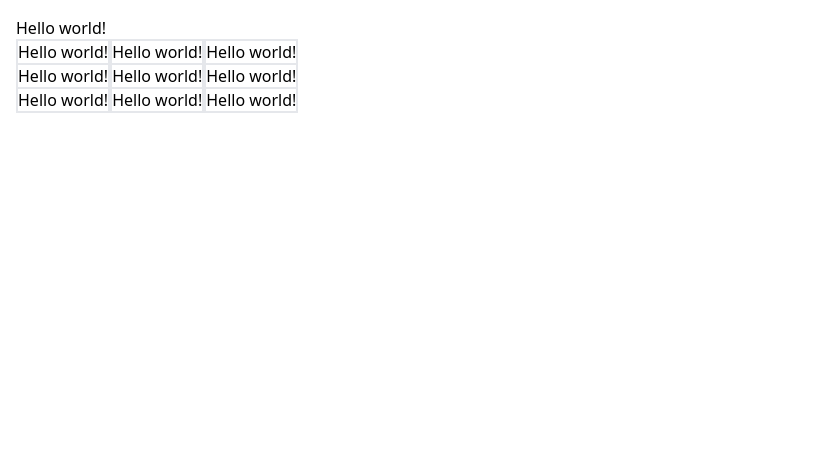
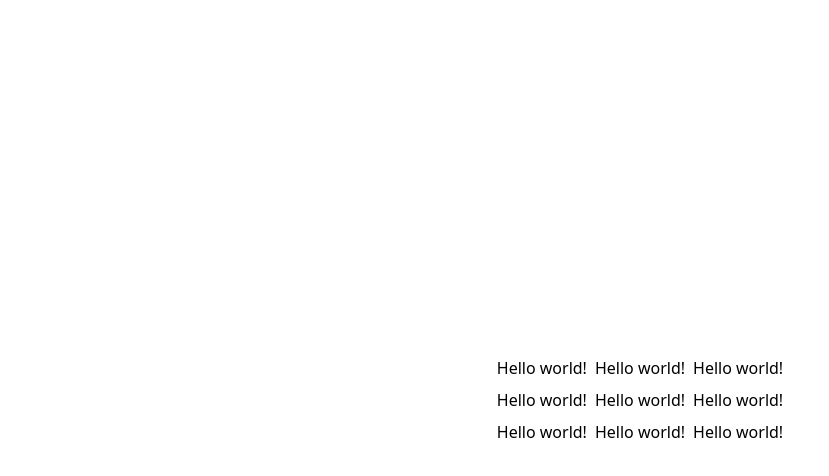
Before and after one commit to warrenwhipple/settings-components, a React (Vite) app: page / in a window 1280 px wide. Shown: the top 476 px of the page, without its empty margins (0-829 px from the left). Built offline with nearby package versions, Linux system fonts and the light colour scheme.

Commit message:
Extract Cell component

```diff
--- a/src/App.tsx
+++ b/src/App.tsx
@@ -1,95 +1,22 @@
-import {
-  createContext,
-  KeyboardEventHandler,
-  ReactNode,
-  useCallback,
-  useContext,
-  useRef,
-  useState,
-} from "react";
+import { useRef, useState } from "react";
+import { Cell, CellsContext } from "./Cell";
 
-const CellsContext = createContext<HTMLSpanElement[][]>([]);
-
-const Cell = ({
-  rowIndex,
-  columnIndex,
-  children,
-}: {
-  rowIndex: number;
-  columnIndex: number;
-  children: ReactNode;
-}) => {
-  const cells = useContext(CellsContext);
-  if (!cells[rowIndex]) cells[rowIndex] = [];
-
-  const callbackRef = useCallback(
-    (el: HTMLSpanElement | null) => {
-      if (el) cells[rowIndex][columnIndex] = el;
-      else delete cells[rowIndex][columnIndex];
-    },
-    [rowIndex, columnIndex, cells]
-  );
-
-  const onKeyDown = useCallback<KeyboardEventHandler<HTMLSpanElement>>(
-    (e) => {
-      switch (e.key) {
-        case "ArrowUp": {
-          cells[rowIndex - 1]?.[columnIndex]?.focus();
-          return;
-        }
-        case "ArrowDown": {
-          cells[rowIndex + 1]?.[columnIndex]?.focus();
-          return;
-        }
-        case "ArrowLeft": {
-          cells[rowIndex]?.[columnIndex - 1]?.focus();
-          return;
-        }
-        case "ArrowRight": {
-          cells[rowIndex]?.[columnIndex + 1]?.focus();
-          return;
-        }
-      }
-    },
-    [rowIndex, columnIndex, cells]
-  );
-
-  return (
-    <span
-      ref={callbackRef}
-      tabIndex={0}
-      className="border-2"
-      onKeyDown={onKeyDown}
-    >
-      {children}
-    </span>
-  );
-};
-
-const rows = [0, 1, 2];
-const columns = [0, 1, 2];
+const initialData: string[][] = Array(3).fill(Array(3).fill("Hello world!"));
 
 export const App = () => {
-  const [value, setValue] = useState("Hello world!");
+  const [data, setData] = useState(initialData);
 
-  const cellsRef = useRef<HTMLSpanElement[][]>();
+  const cellsRef = useRef<HTMLDivElement[][]>();
   if (!cellsRef.current) cellsRef.current = [];
 
   return (
-    <div className="p-4">
-      <div>
-        <input
-          value={value}
-          onChange={(e) => {
-            setValue(e.target.value);
-          }}
-        />
-      </div>
+    <div className="h-screen flex justify-center items-center">
+      <div className="flex flex-col">
         <CellsContext.Provider value={cellsRef.current}>
-        {rows.map((i) => (
-          <div key={i}>
-            {columns.map((j) => (
-              <Cell key={j} rowIndex={i} columnIndex={j}>
+          {data.map((row, i) => (
+            <div key={i} className="flex">
+              {row.map((value, j) => (
+                <Cell key={j} rowIndex={i} columnIndex={j} setData={setData}>
                   {value}
                 </Cell>
               ))}
@@ -97,5 +24,6 @@ export const App = () => {
           ))}
         </CellsContext.Provider>
       </div>
+    </div>
   );
 };
--- /dev/null
+++ b/src/Cell.tsx
@@ -0,0 +1,80 @@
+import {
+  createContext,
+  DetailedHTMLProps,
+  Dispatch,
+  HTMLAttributes,
+  ReactNode,
+  SetStateAction,
+  useContext,
+  useMemo,
+  useRef,
+} from "react";
+
+export const CellsContext = createContext<HTMLDivElement[][]>([]);
+
+export const Cell = ({
+  rowIndex,
+  columnIndex,
+  setData,
+  children,
+}: {
+  rowIndex: number;
+  columnIndex: number;
+  setData: Dispatch<SetStateAction<string[][]>>;
+  children: ReactNode;
+}) => {
+  const cells = useContext(CellsContext);
+  if (!cells[rowIndex]) cells[rowIndex] = [];
+
+  const cellRef = useRef<HTMLDivElement>();
+
+  const cellProps = useMemo<
+    Partial<DetailedHTMLProps<HTMLAttributes<HTMLDivElement>, HTMLDivElement>>
+  >(
+    () => ({
+      ref: (el) => {
+        if (el) {
+          cellRef.current = el;
+          cells[rowIndex][columnIndex] = el;
+        } else if (
+          cellRef.current &&
+          cellRef.current === cells[rowIndex][columnIndex]
+        ) {
+          delete cells[rowIndex][columnIndex];
+        }
+      },
+      onClick: (e) => {},
+      onKeyDown: (e) => {
+        switch (e.key) {
+          case "ArrowUp": {
+            cells[rowIndex - 1]?.[columnIndex]?.focus();
+            return;
+          }
+          case "ArrowDown": {
+            cells[rowIndex + 1]?.[columnIndex]?.focus();
+            return;
+          }
+          case "ArrowLeft": {
+            cells[rowIndex]?.[columnIndex - 1]?.focus();
+            return;
+          }
+          case "ArrowRight": {
+            cells[rowIndex]?.[columnIndex + 1]?.focus();
+            return;
+          }
+        }
+      },
+    }),
+    [rowIndex, columnIndex, cells]
+  );
+
+  return (
+    <div
+      tabIndex={0}
+      className="cursor-pointer focus:outline-none focus:ring focus:ring-cyan-500 hover:ring-1 hover:ring-slate-400 p-1"
+      {...cellProps}
+    >
+      {children}
+    </div>
+  );
+};
```
Lines whose indentation alone changed are shown as unchanged.
